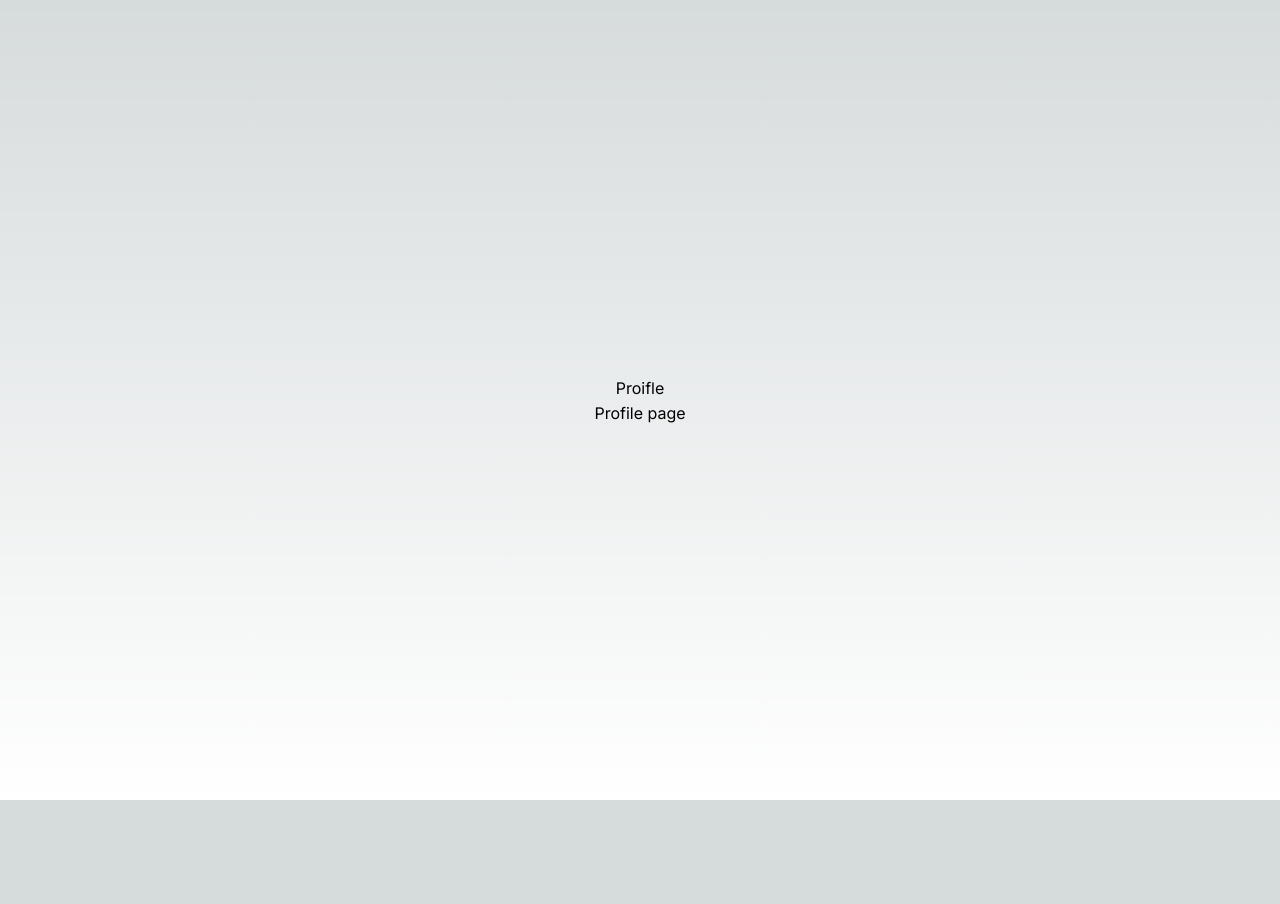
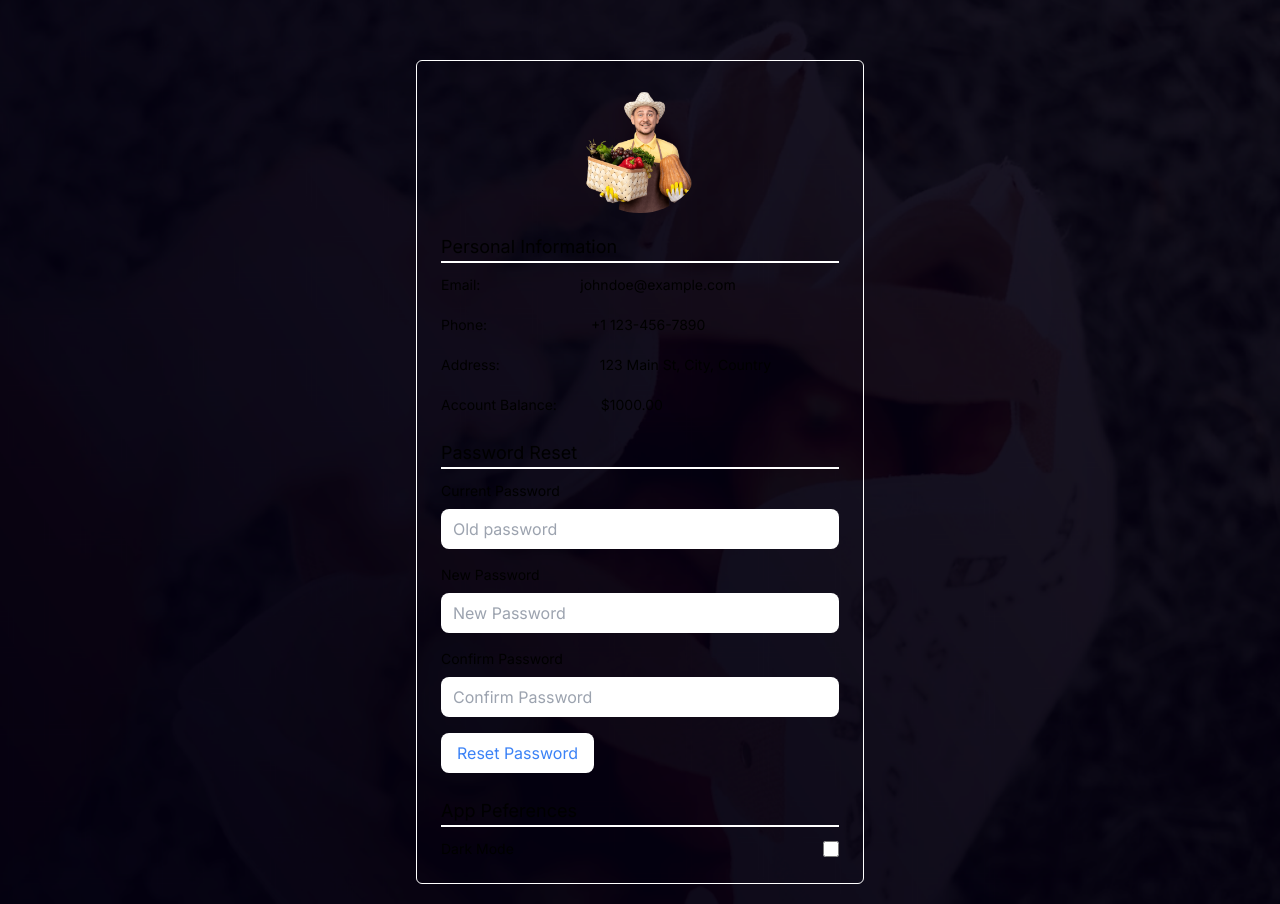
Before and after one commit to hackwell4216/final-year-project, a Next.js app: page /profile in a window 1280 px wide. Before the commit the page ends 800 px from the top, so only its background shows below. Built offline with nearby package versions, Linux system fonts and the light colour scheme.

Commit message:
added profile page

```diff
--- a/src/app/page.tsx
+++ b/src/app/page.tsx
@@ -1,5 +1,5 @@
 "use client"
-import React, { useState, useEffect } from "react";
+import React from "react";
 import Link from "next/link";
 import Head from "next/head";
 import { useRouter } from "next/navigation";
@@ -19,7 +19,11 @@ export default function HomePage() {
     return (
         <div className="min-h-screen  w-screen mx-auto bg-center relative  bg-[url('/Image.png')] bg-cover px-28 py-5">
             <Head>
+                <title>Group Buying Web App</title>
 
+                <meta name="description" content="Generated by create next app" />
+                <meta name="viewport" content="width=device-width, initial-scale=1" />
+                <link rel="icon" href="/buy.png" />
             </Head>
 
             <div>
@@ -53,7 +57,11 @@ export default function HomePage() {
                 <a onClick={handleSignUp} className="bg-blue-600 rounded-3xl text-white py-3 px-8 font-medium inline-block ,r-4 hover:bg-transparent hover:border-blue-600 hover:text-white duration-300 hover:border border border-transparent cursor-pointer">Signup</a>
             </div>
 
-
+            {/* <img
+                className="w-full xl:w-1/2 xl:absolute top-5 bottom-0"
+                src="/grocery_image.png"
+                alt="homepage image"
+            /> */}
         </div>
     )
 }
--- a/src/app/profile/page.tsx
+++ b/src/app/profile/page.tsx
@@ -1,9 +1,110 @@
-export default function ProfilePage(){
-    return (
-        <div className="flex flex-col items-center justify-center min-h-screen py-2">
-            <h1>Proifle</h1>
-            <hr />
-            <p>Profile page</p>
+"use client"
+
+import React, { useState } from "react";
+
+function UserProfile() {
+    const [currentPassword, setCurrentPassword] = useState("");
+  const [newPassword, setNewPassword] = useState("");
+  const [confirmPassword, setConfirmPassword] = useState("");
+  const [passwordError, setPasswordError] = useState("");
+
+  const handleSubmit = (e: any) => {
+    e.preventDefault();
+
+    if (newPassword !== confirmPassword) {
+      setPasswordError("Passwords do not match");
+      return;
+    }
+
+    // Handle password reset logic here
+  };
+
+  return (
+    <div className="min-h-screen  w-screen mx-auto bg-center relative  bg-[url('/Image.png')] bg-cover px-28 py-5">
+      <div className="max-w-md mx-auto border border-white rounded-md p-6 mt-10">
+        <div className="text-center">
+          <img
+            src="/grocery-image.png" // Replace with the actual path to the profile picture
+            alt="Profile Picture"
+            className="w-32 h-32 mx-auto rounded-full"
+          />
+          <h1 className=" text-left border border-b-white border-t-0 border-l-0 border-r-0 border-b-2 mt-5 mb-3 text-lg">Personal Information</h1>
+          <p className="text-sm mb-5 text-left"><span className="mr-24">Email:</span> johndoe@example.com</p>
+          <p className="text-sm mb-5 text-left"><span className="mr-[100px]">Phone: </span>+1 123-456-7890</p>
+          <p className="text-sm mb-5 text-left"><span className="mr-24">Address: </span>123 Main St, City, Country</p>
+          <p className="text-sm mb-5 text-left"><span className="mr-10">Account Balance:</span> $1000.00</p>
         </div>
-    )
+
+        <div className="mt-6">
+          <h2 className="text-left border border-b-white border-t-0 border-l-0 border-r-0 border-b-2 mt-5 mb-3 text-lg">Password Reset</h2>
+          <form onSubmit={handleSubmit}>
+            <div className="mb-4">
+              <label htmlFor="currentPassword" className="block text-sm mb-2">
+                Current Password
+              </label>
+              <input
+                type="password"
+                id="currentPassword"
+                className="w-full px-3 py-2 rounded-lg border-gray-300"
+                placeholder="Old password"
+                value={newPassword}
+                onChange={(e) => setCurrentPassword(e.target.value)}
+                required
+              />
+            </div>
+            <div className="mb-4">
+              <label htmlFor="newPassword" className="block text-sm mb-2">
+                New Password
+              </label>
+              <input
+                type="password"
+                id="newPassword"
+                className="w-full px-3 py-2 rounded-lg border-gray-300"
+                placeholder="New Password"
+                value={newPassword}
+                onChange={(e) => setNewPassword(e.target.value)}
+                required
+              />
+            </div>
+            <div className="mb-4">
+              <label htmlFor="confirmPassword" className="block text-sm mb-2">
+                Confirm Password
+              </label>
+              <input
+                type="password"
+                id="confirmPassword"
+                className="w-full px-3 py-2 rounded-lg border-gray-300"
+                placeholder="Confirm Password"
+                value={confirmPassword}
+                onChange={(e) => setConfirmPassword(e.target.value)}
+                required
+              />
+            </div>
+            {passwordError && (
+              <p className="text-red-500 text-sm mb-4">{passwordError}</p>
+            )}
+            <button
+              type="submit"
+              className="bg-white text-blue-500 px-4 py-2 rounded-lg hover:bg-blue-500 hover:text-white"
+            >
+              Reset Password
+            </button>
+          </form>
+        </div>
+
+        <div className="mt-6">
+          <h2 className="text-left border border-b-white border-t-0 border-l-0 border-r-0 border-b-2 mt-5 mb-3 text-lg">App Peferences</h2>
+          <div className="flex items-center justify-between">
+            <label className="text-sm">Dark Mode</label>
+            <input
+              type="checkbox"
+              className="form-checkbox h-4 w-4 text-blue-500"
+            />
+          </div>
+        </div>
+      </div>
+    </div>
+  );
 }
+
+export default UserProfile;
```
Also changed, not shown: 1 other file (tests, documents, lock files or other folders).
